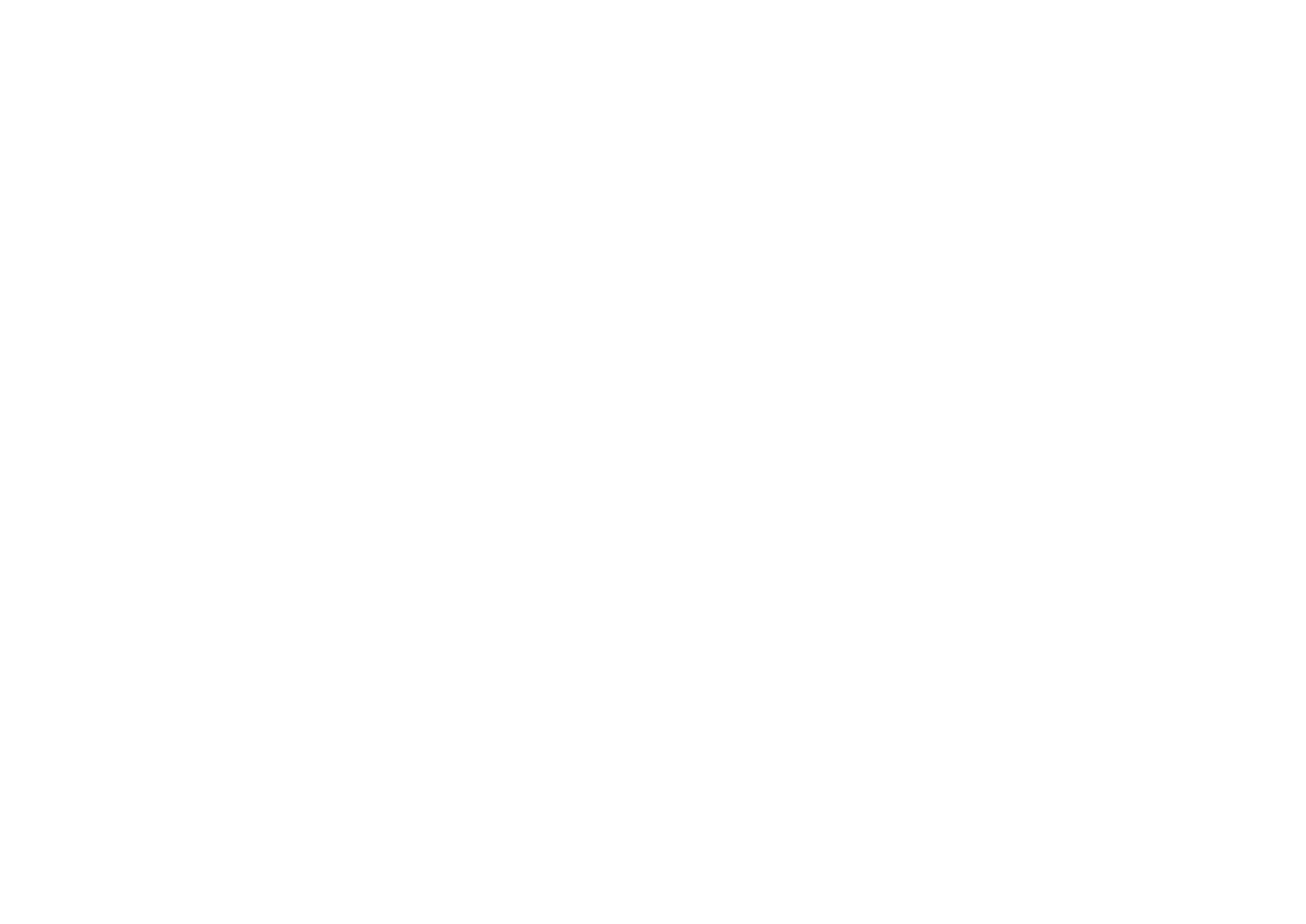
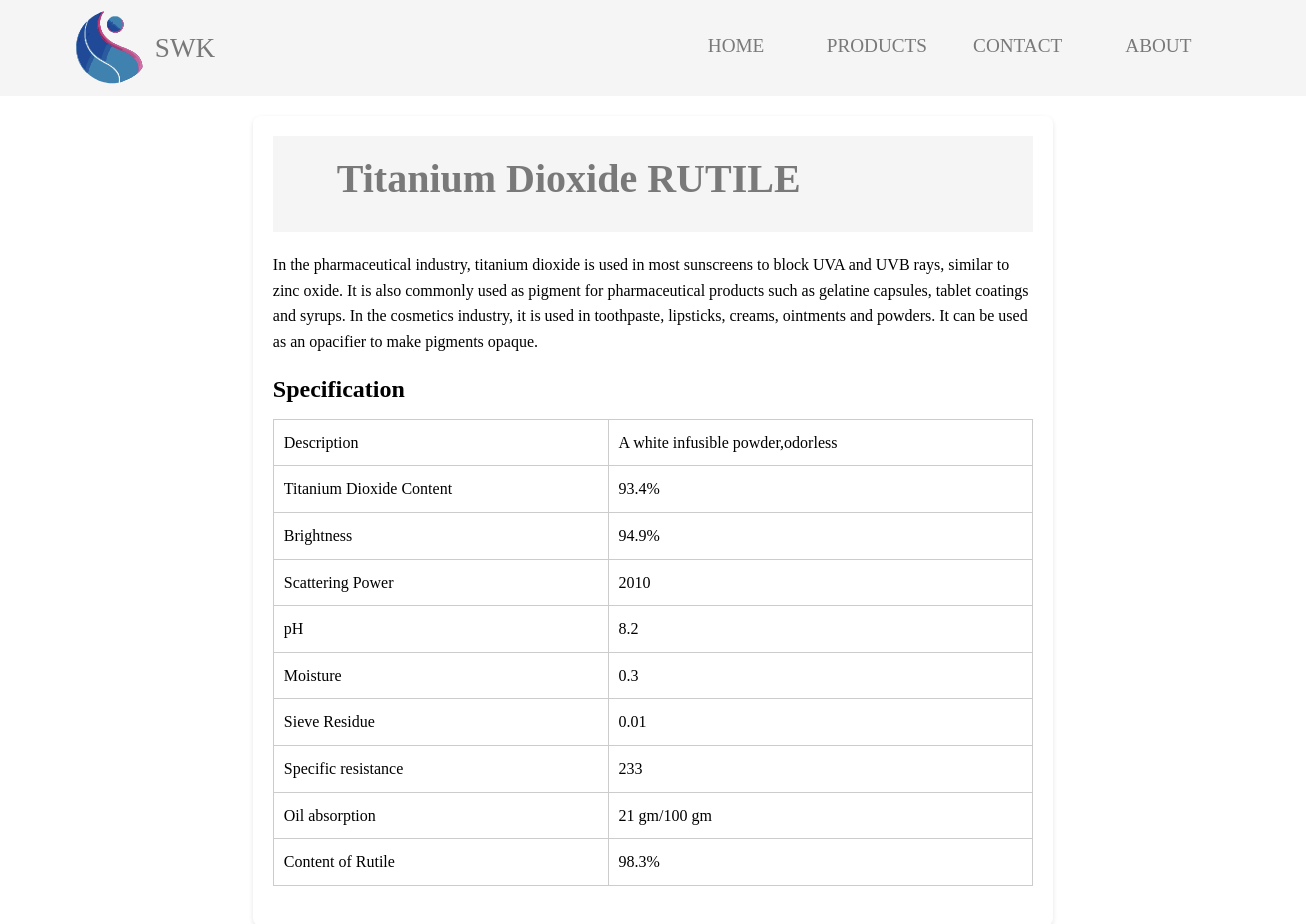
Before and after one commit to yog-patel/swk_industries, a React (Vite) app: page /swk-industries/titanium-dioxide-rutile in a window 1280 px wide. Before the commit this address had no page. Shown: the top 924 px of the page, 1306 px wide, since content can reach past the window. Before the commit the page ends 800 px from the top, so only its background shows below. Built offline with nearby package versions, Linux system fonts and the light colour scheme.

Commit message:
titanium dioxide update

```diff
--- a/src/App.jsx
+++ b/src/App.jsx
@@ -8,9 +8,11 @@
 import {Routes, Route, BrowserRouter} from "react-router-dom";
 import Contact from "./Components/Contact/Contact.jsx";
 import SodiumBenzoate from "./Components/Products/ChemicalsInfo/SodiumBenzoate.jsx";
-import TitaniumDioxide from "./Components/Products/ChemicalsInfo/TitaniumDioxide.jsx";
+import TitaniumDioxideIP from "./Components/Products/ChemicalsInfo/TitaniumDioxideIP.jsx";
 import BenzoicAcid from "./Components/Products/ChemicalsInfo/BenzoicAcid.jsx";
 import About from "./Components/About/About.jsx";
+import TitaniumDioxideRutile from "./Components/Products/ChemicalsInfo/TitaniumDioxideRutile.jsx";
+import TitaniumDioxideAnatase from "./Components/Products/ChemicalsInfo/TitaniumDioxideAnatase.jsx";
 
 
 
@@ -66,7 +68,9 @@
           {/*<Route path="/swk-industries/about" element={<Products/>}/>*/}
           <Route path="/swk-industries/sodium-benzoate" element={<><Header/><SodiumBenzoate/><Footer/></>}/>
           <Route path="/swk-industries/benzoic-acid" element={<><Header/><BenzoicAcid/><Footer/></>}/>
-          <Route path="/swk-industries/titanium-dioxide" element={<><Header/><TitaniumDioxide/><Footer/></>}/>
+          <Route path="/swk-industries/titanium-dioxide-ip" element={<><Header/><TitaniumDioxideIP/><Footer/></>}/>
+          <Route path="/swk-industries/titanium-dioxide-rutile" element={<><Header/><TitaniumDioxideRutile/><Footer/></>}/>
+          <Route path="/swk-industries/titanium-dioxide-anatase" element={<><Header/><TitaniumDioxideAnatase/><Footer/></>}/>
           <Route path="/swk-industries/about" element={<><Header/><About/><Footer/></>}/>
         </Routes>
     </div>
--- a/src/Components/Products/ChemicalsInfo/BenzoicAcid.jsx
+++ b/src/Components/Products/ChemicalsInfo/BenzoicAcid.jsx
@@ -8,7 +8,7 @@
         <h1>BENZOIC ACID</h1>
       </header>
       <p className={"chemical-info-description"}>
-        Swastik industries is a strong supplier of Benzoic Acid. We offer world class quality benzoic acid, a product used in the paints and coatings industry and in alkyd composite resins.
+        SWK industries is a strong supplier of Benzoic Acid. We offer world class quality benzoic acid, a product used in the paints and coatings industry and in alkyd composite resins.
         <br/>
         Benzoic acid is the most basic of aromatic carboxylic acids. This product is a building block used in the manufacture of many end products including alkyd resins. When used in alkyd resin applications, it improves gloss, hardness and chemical resistance. Benzoic acid is also used in other applications including pharmaceuticals, personal care and select industrial applications. Benzoic acid can be used as a preservative given that it increases storage stability and mitigates corrosion when used in emulsion formulations, liquid detergents, paints, polishes and waxes.
       </p>
--- /dev/null
+++ b/src/Components/Products/ChemicalsInfo/TitaniumDioxideAnatase.jsx
@@ -0,0 +1,53 @@
+// import React from "react";
+import "./ChemicalsInfo.css";
+
+const TitaniumDioxideAnatase = () => {
+  return (
+    <div className="container">
+      <header className="header">
+        <h1>Titanium Dioxide ANATASE</h1>
+      </header>
+      <p className={"chemical-info-description"}>
+        In the pharmaceutical industry, titanium dioxide is used in most sunscreens to block UVA and UVB rays, similar to zinc oxide. It is also commonly used as pigment for pharmaceutical products such as gelatine capsules, tablet coatings and syrups. In the cosmetics industry, it is used in toothpaste, lipsticks, creams, ointments and powders. It can be used as an opacifier to make pigments opaque.
+      </p>
+      <section className="specifications">
+        <h2>Specification</h2>
+        <table>
+          <tbody>
+          <tr>
+            <td>Description</td>
+            <td>A white infusible powder,odorless</td>
+          </tr>
+          <tr>
+            <td>Titanium Dioxide Content</td>
+            <td>99.15%</td>
+          </tr>
+          <tr>
+            <td>Volatile at 105 centigrade</td>
+            <td>0.38</td>
+          </tr>
+          <tr>
+            <td>water soluble</td>
+            <td>0.5%</td>
+          </tr>
+          <tr>
+            <td>pH of water suspension</td>
+            <td>7.43</td>
+          </tr>
+          <tr>
+            <td>whiteness</td>
+            <td>98.2</td>
+          </tr>
+          <tr>
+            <td>Oil absorption</td>
+            <td>18.21 gm/100 gm</td>
+          </tr>
+          </tbody>
+        </table>
+      </section>
+
+    </div>
+  );
+};
+
+export default TitaniumDioxideAnatase;
--- a/src/Components/Products/ChemicalsInfo/TitaniumDioxide.jsx
+++ b/src/Components/Products/ChemicalsInfo/TitaniumDioxideIP.jsx
@@ -1,14 +1,14 @@
 // import React from "react";
 import "./ChemicalsInfo.css";
 
-const TitaniumDioxide = () => {
+const TitaniumDioxideIP = () => {
   return (
     <div className="container">
       <header className="header">
         <h1>Titanium Dioxide IP</h1>
       </header>
       <p className={"chemical-info-description"}>
-        Swastik industries is pioneer in the manufacturing of Titanium Dioxide IP. In the pharmaceutical industry, titanium dioxide is used in most sunscreens to block UVA and UVB rays, similar to zinc oxide. It is also commonly used as pigment for pharmaceutical products such as gelatine capsules, tablet coatings and syrups. In the cosmetics industry, it is used in toothpaste, lipsticks, creams, ointments and powders. It can be used as an opacifier to make pigments opaque.
+        In the pharmaceutical industry, titanium dioxide is used in most sunscreens to block UVA and UVB rays, similar to zinc oxide. It is also commonly used as pigment for pharmaceutical products such as gelatine capsules, tablet coatings and syrups. In the cosmetics industry, it is used in toothpaste, lipsticks, creams, ointments and powders. It can be used as an opacifier to make pigments opaque.
       </p>
       <section className="specifications">
         <h2>Specification</h2>
@@ -77,4 +77,4 @@
   );
 };
 
-export default TitaniumDioxide;
+export default TitaniumDioxideIP;
--- /dev/null
+++ b/src/Components/Products/ChemicalsInfo/TitaniumDioxideRutile.jsx
@@ -0,0 +1,65 @@
+// import React from "react";
+import "./ChemicalsInfo.css";
+
+const TitaniumDioxideRutile = () => {
+  return (
+    <div className="container">
+      <header className="header">
+        <h1>Titanium Dioxide RUTILE</h1>
+      </header>
+      <p className={"chemical-info-description"}>
+        In the pharmaceutical industry, titanium dioxide is used in most sunscreens to block UVA and UVB rays, similar to zinc oxide. It is also commonly used as pigment for pharmaceutical products such as gelatine capsules, tablet coatings and syrups. In the cosmetics industry, it is used in toothpaste, lipsticks, creams, ointments and powders. It can be used as an opacifier to make pigments opaque.
+      </p>
+      <section className="specifications">
+        <h2>Specification</h2>
+        <table>
+          <tbody>
+          <tr>
+            <td>Description</td>
+            <td>A white infusible powder,odorless</td>
+          </tr>
+          <tr>
+            <td>Titanium Dioxide Content</td>
+            <td>93.4%</td>
+          </tr>
+          <tr>
+            <td>Brightness</td>
+            <td>94.9%</td>
+          </tr>
+          <tr>
+            <td>Scattering Power</td>
+            <td>2010</td>
+          </tr>
+          <tr>
+            <td>pH</td>
+            <td>8.2</td>
+          </tr>
+          <tr>
+            <td>Moisture</td>
+            <td>0.3</td>
+          </tr>
+          <tr>
+            <td>Sieve Residue</td>
+            <td>0.01</td>
+          </tr>
+          <tr>
+            <td>Specific resistance</td>
+            <td>233</td>
+          </tr>
+          <tr>
+            <td>Oil absorption</td>
+            <td>21 gm/100 gm</td>
+          </tr>
+          <tr>
+            <td>Content of Rutile</td>
+            <td>98.3%</td>
+          </tr>
+          </tbody>
+        </table>
+      </section>
+
+    </div>
+  );
+};
+
+export default TitaniumDioxideRutile
--- a/src/Components/Products/Products.jsx
+++ b/src/Components/Products/Products.jsx
@@ -109,12 +109,26 @@
               </div>
             </div>
           </Link>
-            <Link to={'/swk-industries/titanium-dioxide'} style={{textDecoration:'none', color:'white'}}>
+            <Link to={'/swk-industries/titanium-dioxide-ip'} style={{textDecoration:'none', color:'white'}}>
             <div className="industries-slider__slider part">
               <div className={"product-info"}>
-                TITANIUM DIOXIDE
+                TITANIUM DIOXIDE IP
               </div>
             </div>
+            </Link>
+            <Link to={'/swk-industries/titanium-dioxide-rutile'} style={{textDecoration:'none', color:'white'}}>
+              <div className="industries-slider__slider part">
+                <div className={"product-info"}>
+                  TITANIUM DIOXIDE RUTILE
+                </div>
+              </div>
+            </Link>
+            <Link to={'/swk-industries/titanium-dioxide-anatase'} style={{textDecoration:'none', color:'white'}}>
+              <div className="industries-slider__slider part">
+                <div className={"product-info"}>
+                  TITANIUM DIOXIDE ANATASE
+                </div>
+              </div>
             </Link>
           </Slider>
         </div>
```
